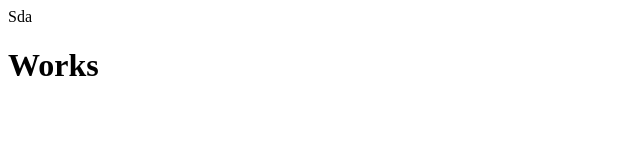
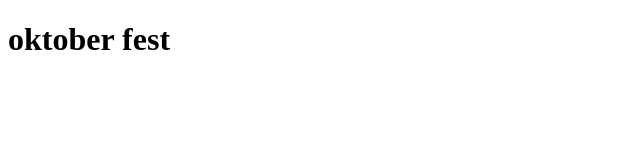
Before and after one commit to Oldieee/SDA, a plain HTML site: page Index.html in a window 1280 px wide. Shown: the whole page, without its empty margins (0-640 px from the left). Drawn offline with Linux system fonts and the light colour scheme.

Commit message:
changed html file

```diff
--- a/Index.html
+++ b/Index.html
@@ -1,6 +1,11 @@
-<html>
-    <head>Sda</head>
-    <body>
-        <h1>Works</h1>
-    </body>
+<!DOCTYPE html>
+<html lang="en">
+<head>
+    <meta charset="UTF-8">
+    <meta name="viewport" content="width=device-width, initial-scale=1.0">
+    <title>Primaria Brasov</title>
+</head>
+<body>
+    <h1>oktober fest</h1>
+</body>
 </html>
```
